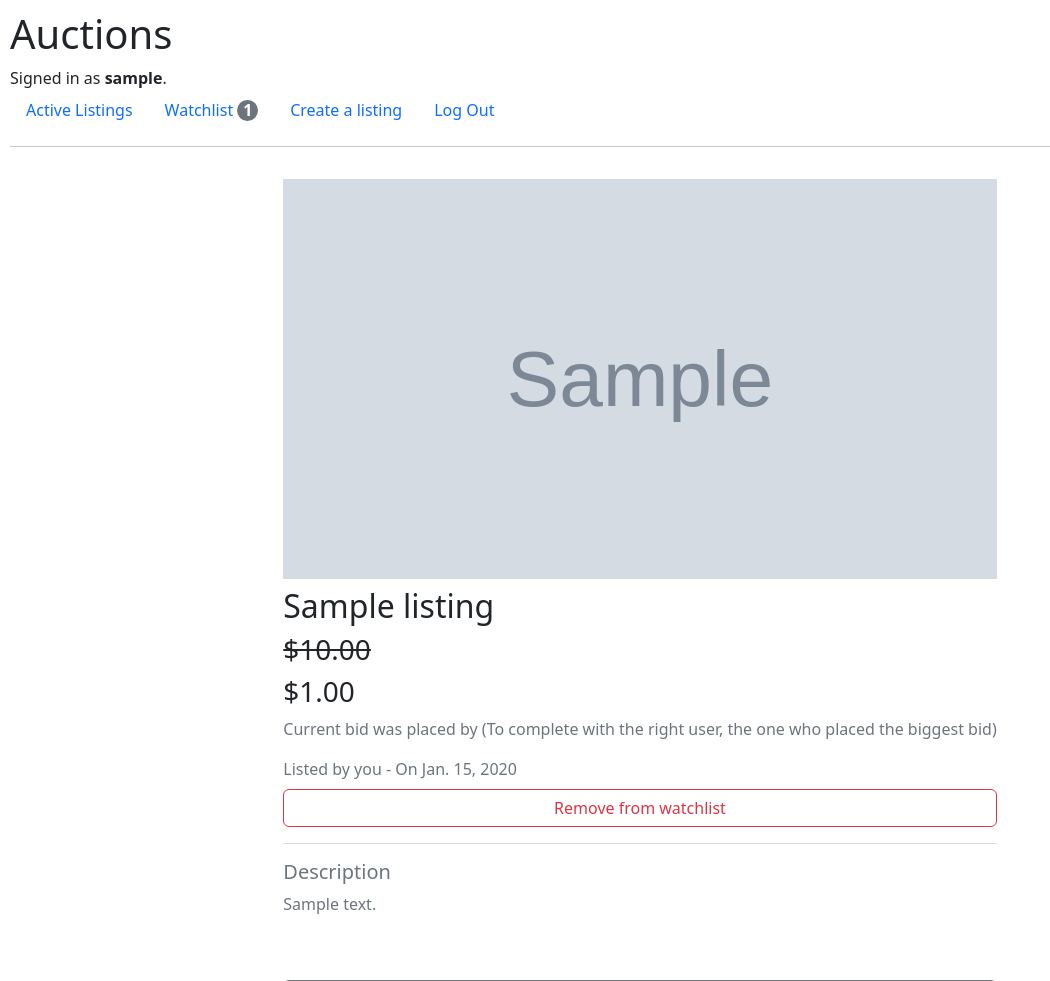
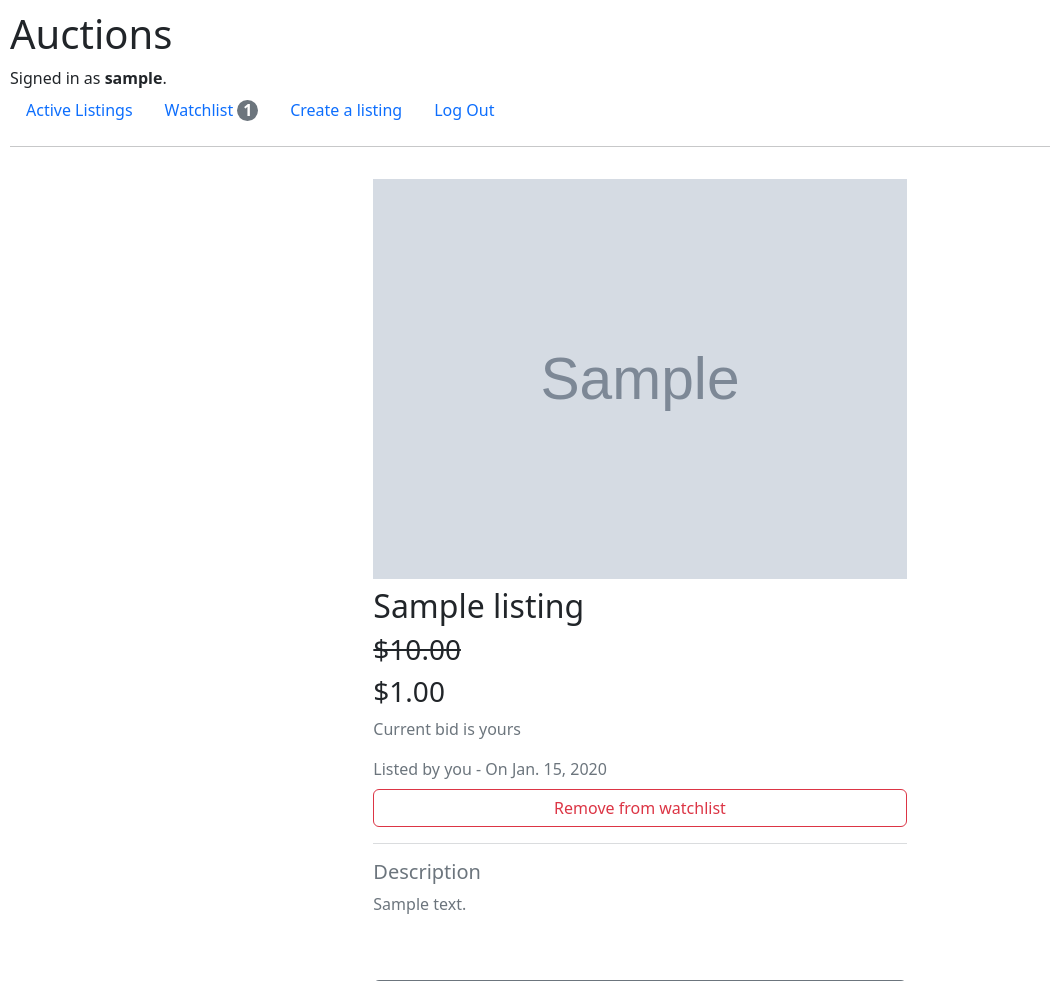
Before and after one commit to saidbaraou/commerce, a Django app: page /listing-detail/1/ in a window 1280 px wide. Shown: the top 981 px of the page, without its empty margins (0-1050 px from the left). Run offline with Django 3.2, Linux system fonts and the light colour scheme; a user stored in the database is signed in; tables that the repository leaves empty hold one stand-in row (values such as "Sample post"); grey boxes marked "Sample" are stand-in pictures.

Commit message:
fix: Correct conditional rendering of the current bid user

```diff
--- a/auctions/templates/auctions/listing_detail.html
+++ b/auctions/templates/auctions/listing_detail.html
@@ -49,11 +49,10 @@
     {% if listing.current_bid %}
     <h3 class="mb-2 text-decoration-line-through">${{ listing.price }}</h3>
     <h3 class="mb-2">${{ listing.current_bid }}</h3>
-    {% if request.user == user and user != listing.created_by %}
+    {% if request.user == user and request.user == highest_bid_user %}
     <p class="text-secondary">Current bid is yours
       {% else %}
-    <p class="text-secondary">Current bid was placed by (To complete with the right user, the one who placed the biggest
-      bid)
+    <p class="text-secondary">Current bid was placed by {{ highest_bid_user }}
       {% endif %}
       {% else %}
     <h3 class="mb-2">${{ listing.price }}</h3>
--- a/auctions/views.py
+++ b/auctions/views.py
@@ -190,6 +190,16 @@ def listing_detail_view(request, listing_id):
     bid_form = None
     bid_winner = listing.winner
 
+    highest_bid = Bid.objects.filter(listing_id=listing_id).order_by('-bid_amount').first()
+
+    if highest_bid:
+        highest_bid_amount = highest_bid.bid_amount
+        highest_bid_user = highest_bid.user
+    else:
+        highest_bid_amount = None
+        highest_bid_user = None
+
+
     if request.user.is_authenticated:
        user = request.user
        watchlist_number = get_watchlist_length(user)
@@ -207,7 +217,9 @@ def listing_detail_view(request, listing_id):
             "is_in_watchlist": is_in_watchlist,
             "watchlist_number": watchlist_number,
             "form": bid_form,
-            "bid_winner": bid_winner
+            "bid_winner": bid_winner,
+            'highest_bid_amount': highest_bid_amount,
+            'highest_bid_user': highest_bid_user
             }
     return render(request, 'auctions/listing_detail.html', context)
 
```
